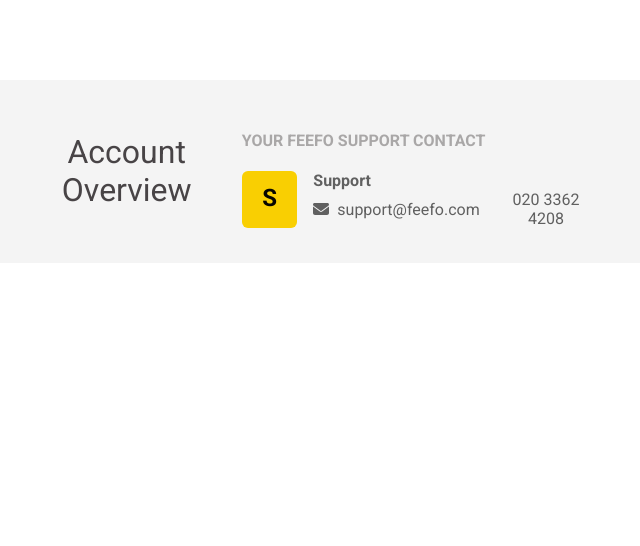
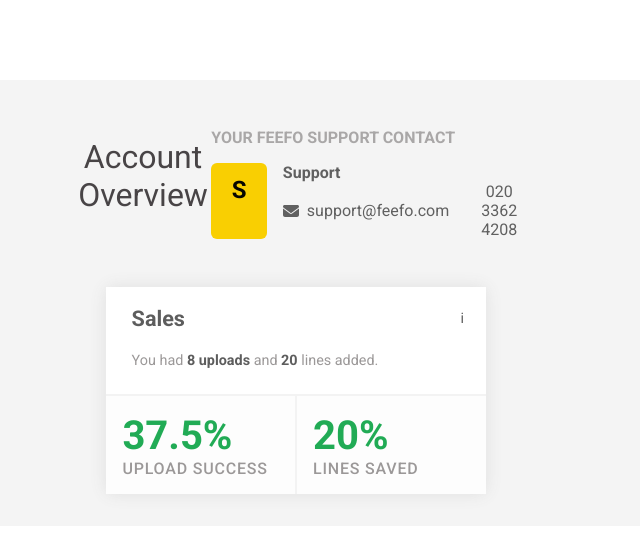
Before and after one commit to marlalain/two, a React (Create React App) app: page / in a window 1280 px wide. Shown: the top 546 px of the page, without its empty margins (344-984 px from the left). Built offline with nearby package versions, Linux system fonts and the light colour scheme.

Commit message:
feat: adds main section

```diff
--- a/src/components/account-overview/account-overview.tsx
+++ b/src/components/account-overview/account-overview.tsx
@@ -1,6 +1,7 @@
 import React from 'react';
-import AccountOverviewHeader from './header/account-overview-header';
+import { default as Header } from './header/account-overview-header';
 import styled from 'styled-components';
+import { default as Main } from './main/account-overview-main';
 
 export type Account = {
 	supportContact: {
@@ -17,21 +18,22 @@
 	};
 };
 
-export const AccountOverview: React.FC<{ account: Account }> = ({
-	account,
-}) => {
+export const AccountOverview: React.FC<{ account: Account }> = ({ account }) => {
 	const Overview = styled.div`
+		background-color: #f4f4f4;
 		display: flex;
-		flex-direction: row;
-		justify-content: space-around;
+		flex-direction: column;
+		gap: 3em;
 		margin-top: 5em;
-		background-color: #f4f4f4;
 		padding: 2em 0em;
+		align-items: center;
+		justify-content: space-between;
 	`;
 
 	return (
 		<Overview>
-			<AccountOverviewHeader account={account} />
+			<Header account={account} />
+			<Main account={account} />
 		</Overview>
 	);
 };
--- a/src/components/account-overview/header/account-overview-header.tsx
+++ b/src/components/account-overview/header/account-overview-header.tsx
@@ -4,14 +4,12 @@
 import { faEnvelope } from '@fortawesome/free-solid-svg-icons';
 import { FontAwesomeIcon } from '@fortawesome/react-fontawesome';
 
-export const AccountOverviewHeader: React.FC<{ account: Account }> = ({
-	account,
-}) => {
+export const AccountOverviewHeader: React.FC<{ account: Account }> = ({ account }) => {
 	const Header = styled.div`
 		display: flex;
 		flex-direction: row;
 		justify-content: space-around;
-		width: 45%;
+		width: 35%;
 	`;
 
 	const HeaderLeft = styled.div`
@@ -61,6 +59,8 @@
 	const IconProfilePlaceholder = styled.div`
 		background-color: #f9cf02;
 		color: #070600;
+		cursor: default;
+		user-select: none;
 		font-weight: bold;
 		font-size: 1.5em;
 		border-radius: 0.25em;
@@ -96,20 +96,14 @@
 			</HeaderLeft>
 			<HeaderRight>
 				<SupportContact>
-					<SupportContactHeader>
-						Your Feefo Support Contact
-					</SupportContactHeader>
+					<SupportContactHeader>Your Feefo Support Contact</SupportContactHeader>
 				</SupportContact>
 				<SupportProfile>
-					<IconProfilePlaceholder>
-						{account.supportContact.name.charAt(0)}
-					</IconProfilePlaceholder>
+					<IconProfilePlaceholder>{account.supportContact.name.charAt(0)}</IconProfilePlaceholder>
 
 					<SupportProfileLeft>
 						<div>
-							<SupportProfileName>
-								{account.supportContact.name}
-							</SupportProfileName>
+							<SupportProfileName>{account.supportContact.name}</SupportProfileName>
 						</div>
 
 						<SupportProfileBottom>
@@ -118,9 +112,7 @@
 								{account.supportContact.email}
 							</SupportProfileEmail>
 
-							<SupportProfilePhone>
-								{account.supportContact.phone}
-							</SupportProfilePhone>
+							<SupportProfilePhone>{account.supportContact.phone}</SupportProfilePhone>
 						</SupportProfileBottom>
 					</SupportProfileLeft>
 				</SupportProfile>
--- /dev/null
+++ b/src/components/account-overview/main/account-overview-main.tsx
@@ -0,0 +1,113 @@
+import { Account } from '../account-overview';
+import styled from 'styled-components';
+import React from 'react';
+
+const DataDisplay: React.FC<{
+	percentage: number;
+	text: string;
+}> = ({ percentage, text }) => {
+	const Meta = styled.div`
+		display: flex;
+		flex-direction: column;
+		align-items: start;
+		padding: 1em;
+		background-color: #fdfdfd;
+		width: 100%;
+	`;
+
+	const Percentage = styled.span`
+		color: ${percentage > 0 ? '#21ab55' : '#AB2132'}; // fixme bad red
+		font-size: 2.5em;
+		font-weight: 700;
+	`;
+
+	const Text = styled.span`
+		text-transform: uppercase;
+		color: #9b9898;
+		font-weight: 500;
+		letter-spacing: 0.05em;
+	`;
+
+	return (
+		<Meta>
+			<Percentage>{`${percentage}%`}</Percentage>
+			<Text>{text}</Text>
+		</Meta>
+	);
+};
+
+const AccountOverviewMain: React.FC<{ account: Account }> = ({ account }) => {
+	const uploadSuccess = (account.salesOverview.successfulUploads / account.salesOverview.uploads) * 100;
+	const linesSaved = (account.salesOverview.linesSaved / account.salesOverview.linesAttempted) * 100;
+
+	const Main = styled.div`
+		display: flex;
+		flex-direction: column;
+		box-shadow: 0 0 1em 0.05em #e1e1e1; // TODO needs to be whiter
+		width: 30%; // FIXME
+		border-radius: 0.5em;
+	`;
+
+	const TopBar = styled.div`
+		display: flex;
+		flex-direction: row;
+		justify-content: space-between;
+		align-items: center;
+		width: 100%;
+	`;
+
+	const BottomPanel = styled.div`
+		display: flex;
+		flex-direction: row;
+		justify-content: space-around;
+		gap: 2px;
+		background-color: #f3f3f3;
+		border-top: 2px solid #f3f3f3;
+	`;
+
+	const Sales = styled.div`
+		color: #5d5d5d;
+		grid-area: sales;
+		background-color: #fff;
+		font-size: 0.9em;
+		padding: 0.1em 1.5em 1.75em 1.75em;
+		display: flex;
+		flex-direction: column;
+		align-items: start;
+		gap: 0.2em;
+	`;
+
+	const SalesText = styled.span`
+		color: #9b9898;
+	`;
+
+	const Bold = styled.span`
+		color: #5d5d5d;
+		font-weight: 600;
+	`;
+
+	return (
+		<Main>
+			<Sales>
+				<TopBar>
+					<h2>Sales</h2>
+
+					<span>i</span>
+				</TopBar>
+
+				<SalesText>
+					You had <Bold>{account.salesOverview.uploads} uploads</Bold> and{' '}
+					<Bold>{account.salesOverview.linesAttempted}</Bold> lines added.
+				</SalesText>
+			</Sales>
+
+			<BottomPanel>
+				<DataDisplay percentage={uploadSuccess} text={'Upload Success'} />
+
+				<DataDisplay percentage={linesSaved} text={'Lines Saved'} />
+			</BottomPanel>
+		</Main>
+	);
+};
+
+export default AccountOverviewMain;
```
Also changed, not shown: 1 other file (tests, documents, lock files or other folders).
